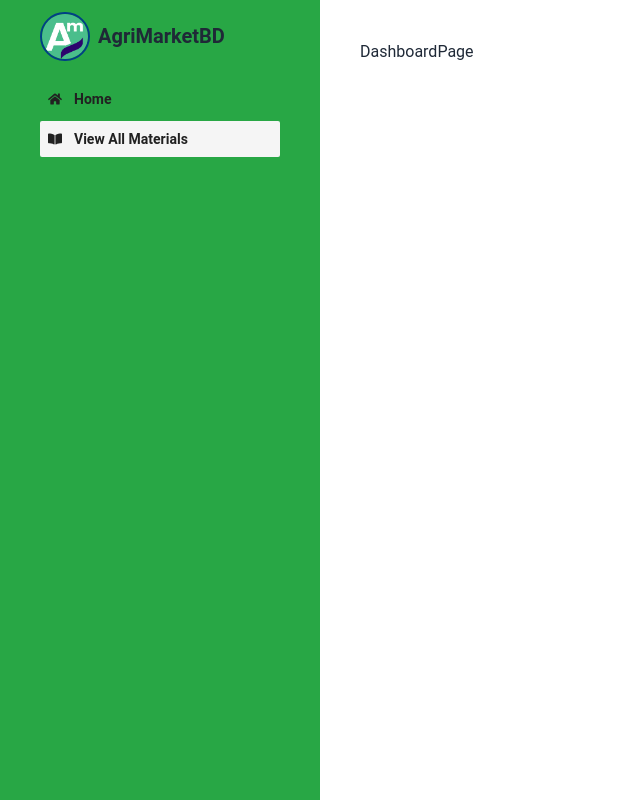
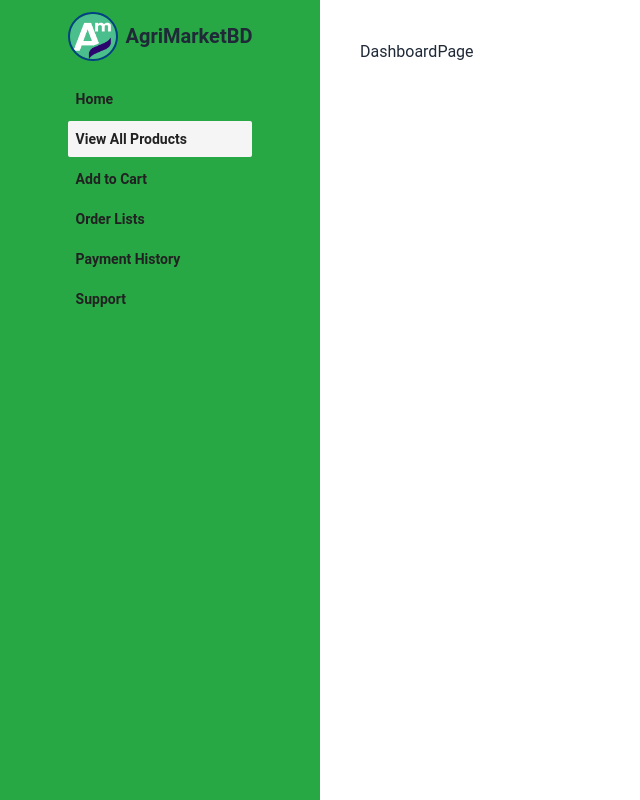
Before and after one commit to mstsurnalyakter/agri_market, a Next.js app: page /dashboard in a window 1280 px wide. Shown: the whole page, without its empty margins (0-640 px from the left). Built offline with nearby package versions, Linux system fonts and the light colour scheme.

Commit message:
add: business dashboard

```diff
--- /dev/null
+++ b/src/app/dashboard/products/page.tsx
@@ -0,0 +1,9 @@
+import React from 'react'
+
+const page = () => {
+  return (
+    <div>page</div>
+  )
+}
+
+export default page
--- /dev/null
+++ b/src/components/Dashboard/Business/BusinessNavLink.tsx
@@ -0,0 +1,15 @@
+import List from '@/components/shared/List';
+import React from 'react'
+
+const BusinessNavLink = () => {
+  return (
+    <>
+      <List label="Add to Cart" address="/dashboard/add-to-cart" />
+      <List label="Order Lists" address="/dashboard/order-lists" />
+      <List label="Payment History" address="/dashboard/payment-history" />
+      <List label="Support" address="/dashboard/support" />
+    </>
+  );
+}
+
+export default BusinessNavLink
--- a/src/components/Dashboard/Sidebar.tsx
+++ b/src/components/Dashboard/Sidebar.tsx
@@ -18,14 +18,15 @@ import { Collapse, IconButton } from "@material-tailwind/react";
 // import toast from "react-hot-toast";
 import Link from "next/link";
 import Image from "next/image";
-import NavLinks from "./farmer/NavLinks";
+import NavLinks from "./Farmer/NavLinks";
 import List from "../shared/List";
+import BusinessNavLink from "./Business/BusinessNavLink";
 
 export const SideBarItem = () => {
 //   const { user, logOut } = useAuth();
 
 //   const { role, isLoading } = useRole();
-const role = "farmer";
+const role = "business";
 //   const handleLogOut = async () => {
 //     try {
 //       await logOut();
@@ -59,15 +60,17 @@ const role = "farmer";
         {/*  */}
         <div className="flex-1">
           <ul className="pt-2 pb-4 space-y-1 text-sm">
-            <List label="Home" address="/" icon={FaHome} />
+            <List label="Home" address="/" />
             <List
-              label="View All Materials"
+              label="View All Products"
               address="/dashboard"
-              icon={FaBookOpen}
+              // icon={FaBookOpen}
+              // icon={""}
             />
 
-            {role === "farmer" && <NavLinks />}
-            {/* {role === "businessOwner" && <TutorNavLinks />}
+            {/* {role === "farmer" && <NavLinks />} */}
+            {role === "business" && <BusinessNavLink />}
+            {/*
             {role === "admin" && <AdminNavLinks />} */}
           </ul>
         </div>
--- a/src/components/Dashboard/farmer/NavLinks.tsx
+++ b/src/components/Dashboard/farmer/NavLinks.tsx
@@ -1,25 +1,19 @@
 "use client"
 
-import { List } from "@material-tailwind/react";
-import { FaBookmark } from "react-icons/fa";
-import { FaPen } from "react-icons/fa6";
-import { IoDocument } from "react-icons/io5";
+import List from "@/components/shared/List";
+
+// import { List } from "@material-tailwind/react";
+// import { FaBookmark } from "react-icons/fa";
+// import { FaPen } from "react-icons/fa6";
+// import { IoDocument } from "react-icons/io5";
 // import List from "../../../Shared/List/List";
 
 const NavLinks = () => {
   return (
     <>
-      <List
-        label="Booked Session"
-        address="/dashboard/booked-session"
-        icon={FaBookmark}
-      />
-      <List label="Create Note" address="/dashboard/create-note" icon={FaPen} />
-      <List
-        label="Manage Notes"
-        address="/dashboard/manage-notes"
-        icon={IoDocument}
-      />
+      <List label="List Products" address="/dashboard/list-products" />
+      <List label=" Receive Orders " address="/dashboard/receive-orders" />
+      <List label="Manage Products" address="/dashboard/manage-products" />
     </>
   );
 };
--- a/src/components/shared/List.tsx
+++ b/src/components/shared/List.tsx
@@ -7,10 +7,9 @@ import React from "react";
 interface ListProps {
   label: string;
   address: string;
-  icon: React.ComponentType; // This ensures `Icon` is a valid React component
 }
 
-const List: React.FC<ListProps> = ({ label, address, icon: Icon }) => {
+const List: React.FC<ListProps> = ({ label, address }) => {
     const pathName = usePathname();
   return (
     <li className="rounded-sm">
@@ -21,7 +20,7 @@ const List: React.FC<ListProps> = ({ label, address, icon: Icon }) => {
           }`
         }
       >
-        <Icon />
+        {/* <Icon /> */}
         <span>{label}</span>
       </Link>
     </li>
```
